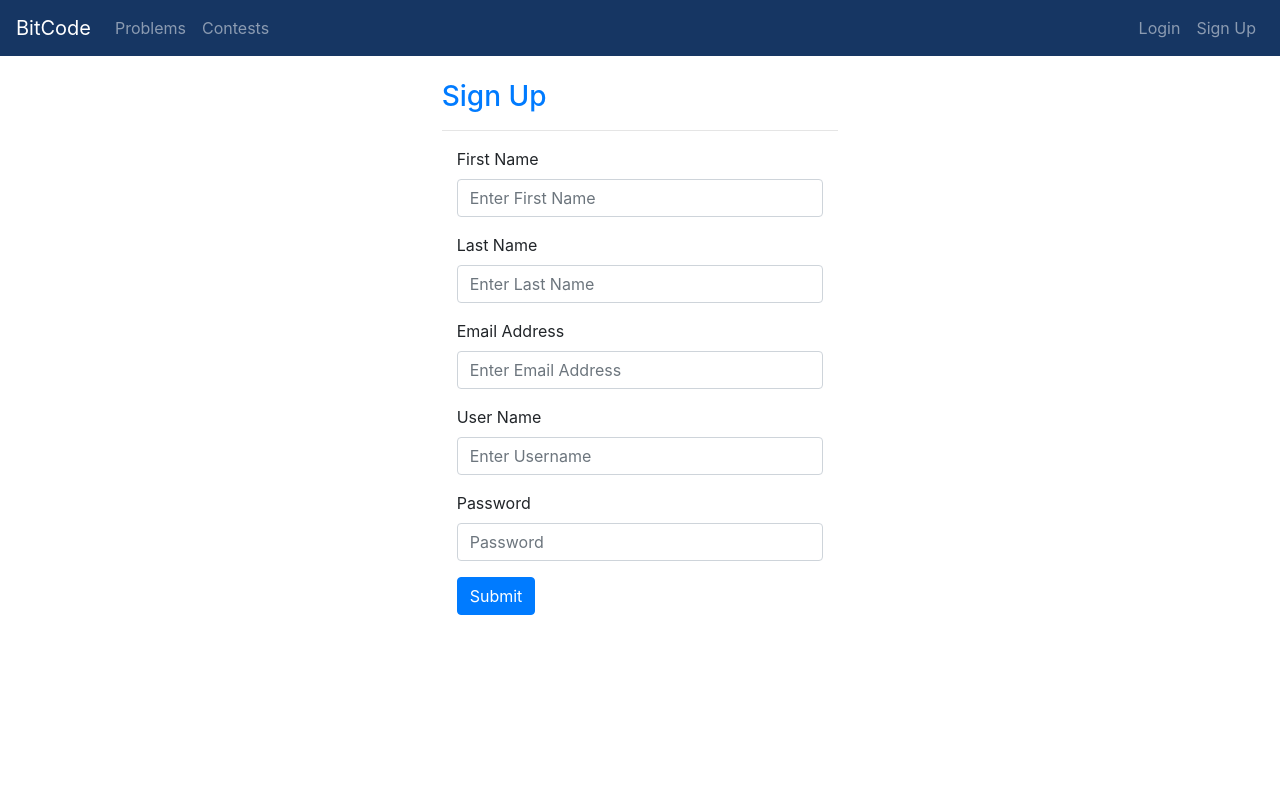
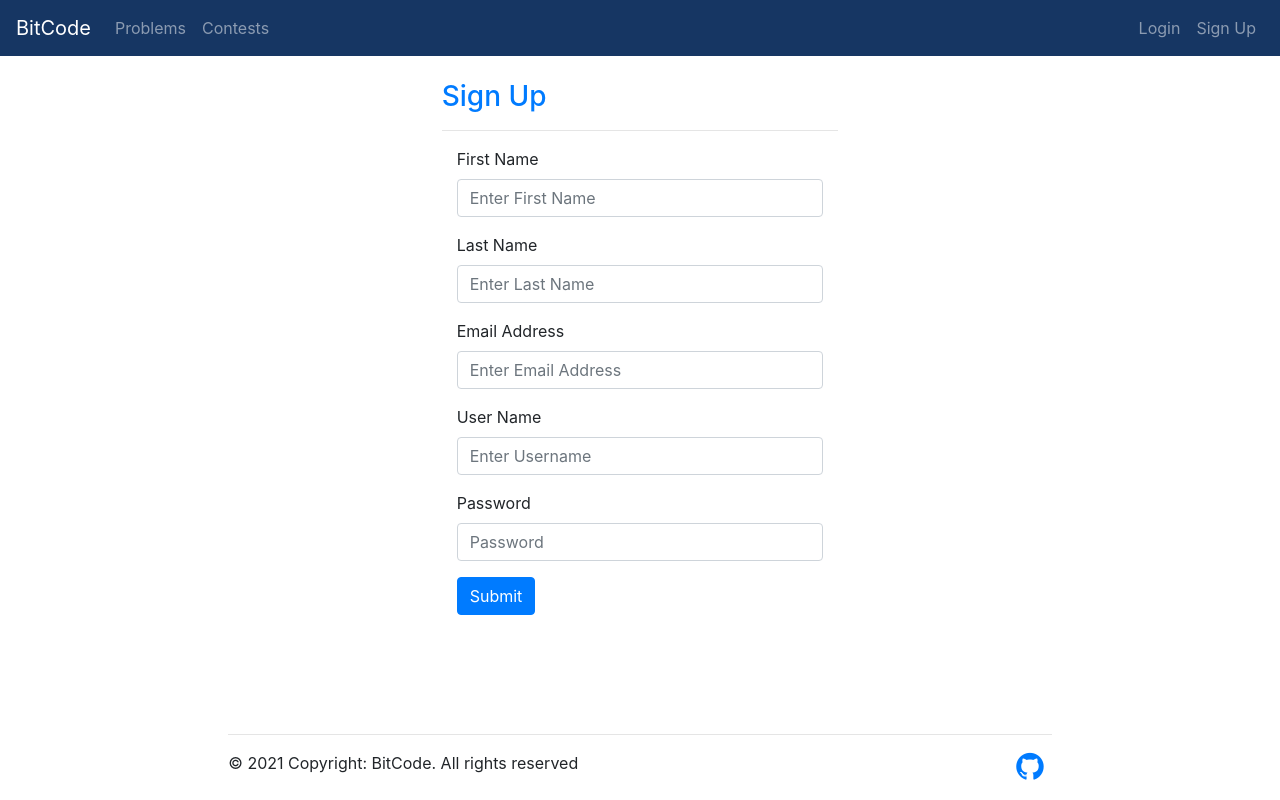
Before and after one commit to sam2506/online-judge-frontend, a React (Create React App) app: page /signup in a window 1280 px wide. Built offline with nearby package versions, Linux system fonts and the light colour scheme.

Commit message:
added footer component

```diff
--- a/src/App.js
+++ b/src/App.js
@@ -14,6 +14,7 @@ import Contests from "./component/Contests/Contests"
 import Contest from "./component/Contest/Contest"
 import Home from "./component/Home/Home"
 import NotFound from "./utils/NotFound/NotFound"
+import Footer from "./component/Footer/Footer"
 import { USER_TOKEN_SESSION_ATTRIBUTE_NAME } from "./service/AuthenticationService"
 import ProblemContainer from "./component/ProblemContainer/ProblemContainer";
 
@@ -33,6 +34,7 @@ class App extends Component {
   render() {
     return (
       <Router>
+        <div className="d-flex flex-column justify-content-between min-vh-100">
           <div>
             <NavBar updateLoggedIn = {() => this.updateLoggedIn()} isLoggedInUser={this.state.isLoggedInUser}/>
             <Switch location = { this.props.location }>
@@ -50,6 +52,8 @@ class App extends Component {
               <Route component={NotFound} />
             </Switch>
           </div>
+          <Footer />
+        </div>
       </Router>
     );
   }
--- /dev/null
+++ b/src/component/Footer/Footer.js
@@ -0,0 +1,22 @@
+import { Component } from "react";
+import 'bootstrap/dist/css/bootstrap.css';
+
+class Footer extends Component {
+    render() {
+        return (
+            <div className="offset-2 col-8 py-3">
+                <hr></hr>
+                <div className="row">
+                    <div className="col-6">
+                        © {new Date().getFullYear()} Copyright: BitCode. All rights reserved
+                    </div>
+                    <div className="col-6 text-right">
+                        <a href="https://github.com/sam2506"><i className="mr-2 fa-2x fa fa-github"></i></a>
+                    </div>
+                </div>
+            </div>
+        )
+    }
+}
+
+export default Footer;
```
Lines whose indentation alone changed are shown as unchanged.
